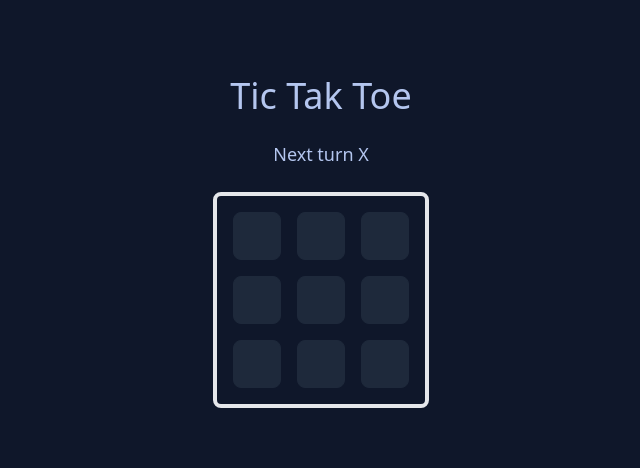
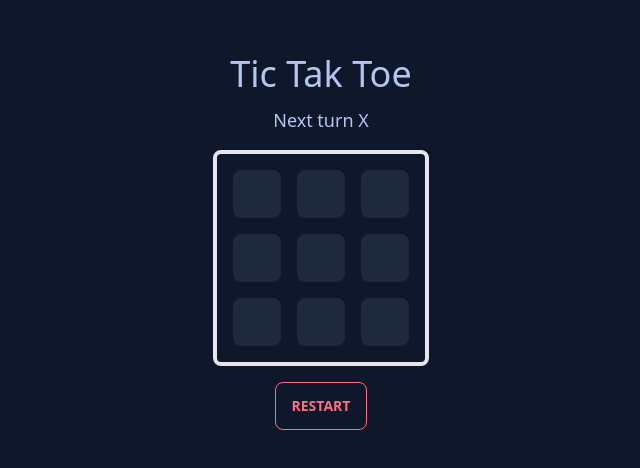
Before and after one commit to KishanMandora/tic-tac-toe, a React (Create React App) app: page / in a window 1280 px wide. Shown: the part 158-626 px from the top of the page, without its empty margins (319-959 px from the left). Built offline with nearby package versions, Linux system fonts and the light colour scheme.

Commit message:
feat: add restart feature

```diff
--- a/src/Components/Game.jsx
+++ b/src/Components/Game.jsx
@@ -10,8 +10,8 @@ function Game() {
   return (
     <section className="w-full h-screen flex flex-col justify-center items-center">
       <h2 className="text-4xl"> Tic Tak Toe </h2>
-      <div className="text-lg my-6"> {status} </div>
-      <div className="p-4 flex flex-col gap-4 border-4 border-solid rounded-lg">
+      <div className="text-lg mt-3"> {status} </div>
+      <div className="p-4 my-4 flex flex-col gap-4 border-4 border-solid rounded-lg">
         <div className="grid grid-cols-3 gap-4">
           {squares.map((square, index) => {
             return (
@@ -24,6 +24,13 @@ function Game() {
           })}
         </div>
       </div>
+
+      <button
+        className="btn btn-outline btn-error"
+        onClick={() => setSquares(Array(9).fill(null))}
+      >
+        Restart
+      </button>
     </section>
   );
 }
--- a/src/utils/calculateNextValue.js
+++ /dev/null
@@ -1,2 +0,0 @@
-export const calculateNextValue = (squares) =>
-  squares.filter(Boolean).length % 2 === 0 ? "X" : "O";
```
